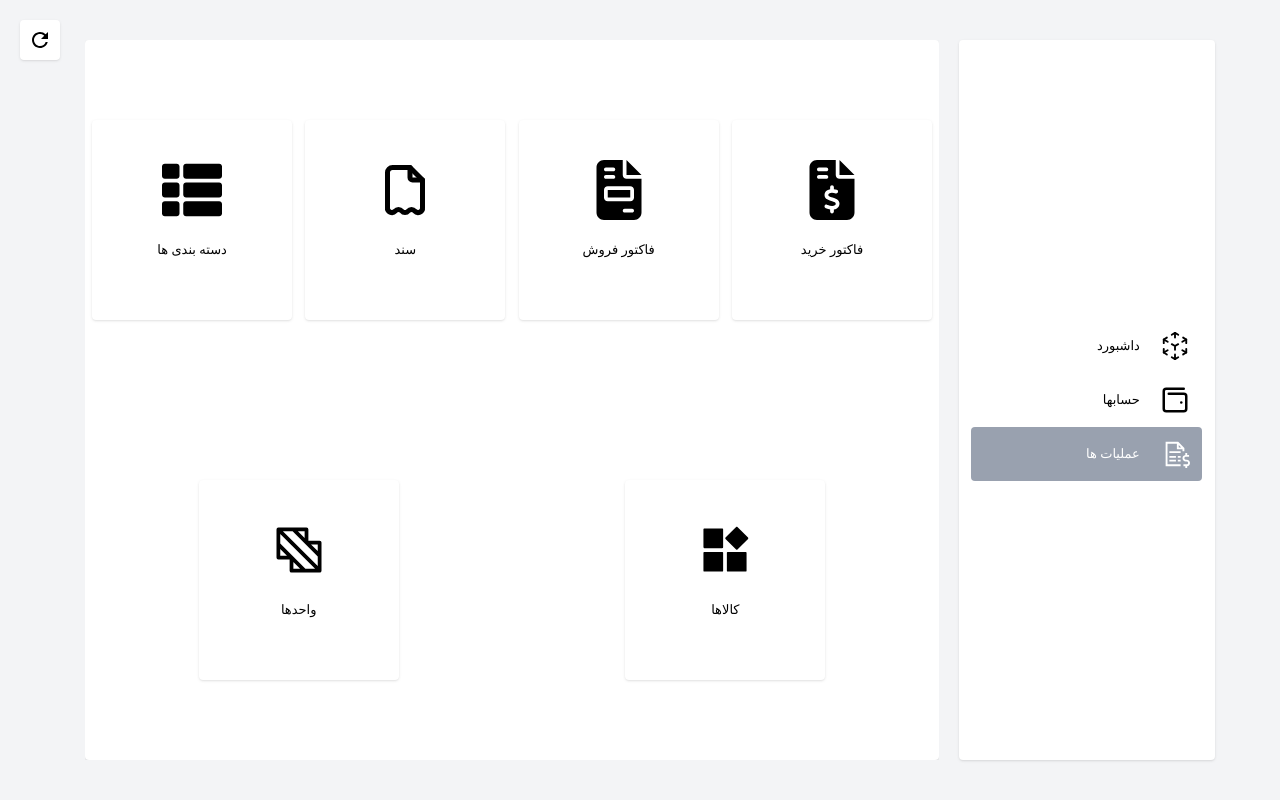
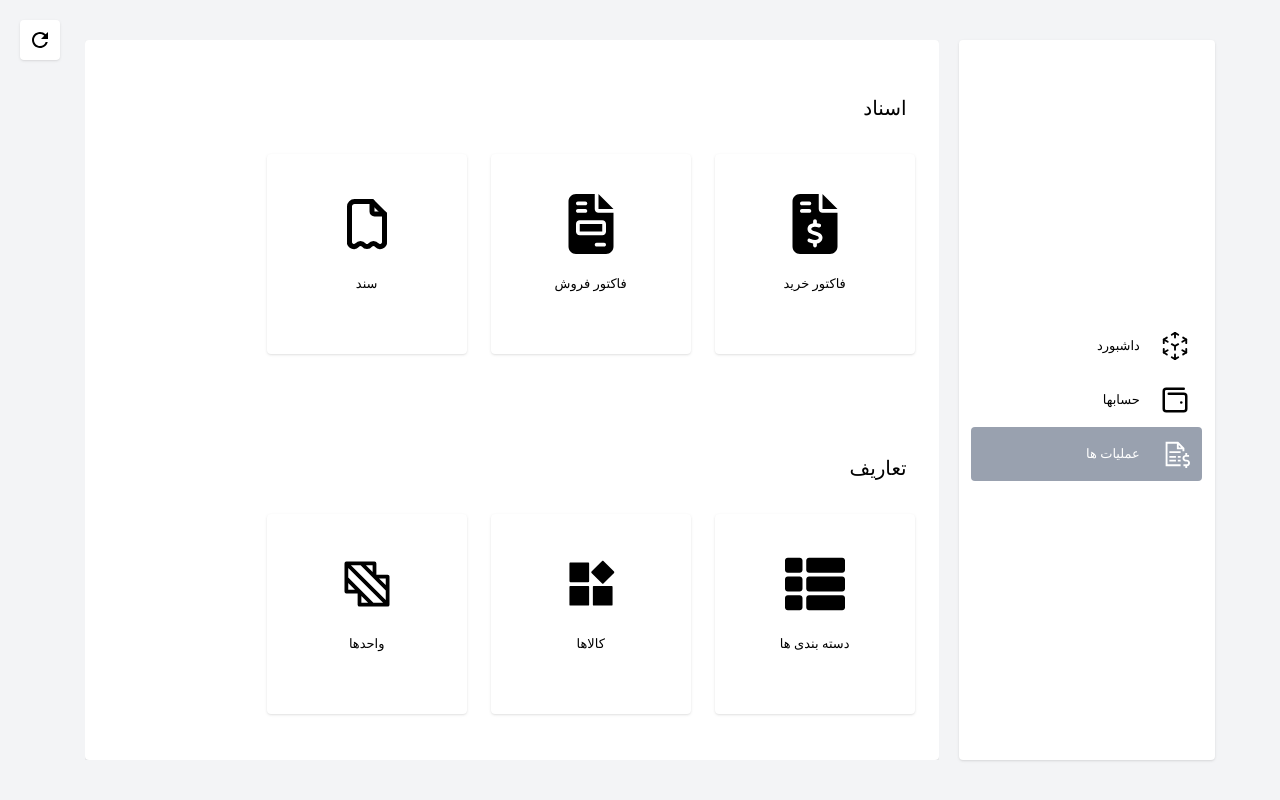
Before and after one commit to parham-snk/eccounting-resume, a React (Create React App) app: page /proggres in a window 1280 px wide. Built offline with nearby package versions, Linux system fonts and the light colour scheme; no server answers.

Commit message:
set pages titles

```diff
--- a/src/context/Context.js
+++ b/src/context/Context.js
@@ -162,7 +162,9 @@ const ContextProvider = ({ children }) => {
 
 
     return (
-        <Context.Provider value={{update, cats, orgcats, products, units, prices, changeParent, setUploadCat, removeCat, addProduct, updateProduct, removeProduct, addUnit, removeUnit }}>
+        <Context.Provider
+        value={{update, cats, orgcats, products, units, prices,
+        changeParent, setUploadCat, removeCat, addProduct, updateProduct, removeProduct, addUnit, removeUnit }}>
             {children}
         </Context.Provider>
     )
--- a/src/index.css
+++ b/src/index.css
@@ -35,6 +35,8 @@
     --text-sm--line-height: calc(1.25 / 0.875);
     --text-lg: 1.125rem;
     --text-lg--line-height: calc(1.75 / 1.125);
+    --text-xl: 1.25rem;
+    --text-xl--line-height: calc(1.75 / 1.25);
     --text-2xl: 1.5rem;
     --text-2xl--line-height: calc(2 / 1.5);
     --font-weight-medium: 500;
@@ -260,9 +262,6 @@
   .z-10 {
     z-index: 10;
   }
-  .z-30 {
-    z-index: 30;
-  }
   .z-50 {
     z-index: 50;
   }
@@ -275,8 +274,14 @@
   .order-4 {
     order: 4;
   }
+  .m-1 {
+    margin: calc(var(--spacing) * 1);
+  }
   .m-2 {
     margin: calc(var(--spacing) * 2);
+  }
+  .m-3 {
+    margin: calc(var(--spacing) * 3);
   }
   .m-4 {
     margin: calc(var(--spacing) * 4);
@@ -731,6 +736,10 @@
   .text-sm {
     font-size: var(--text-sm);
     line-height: var(--tw-leading, var(--text-sm--line-height));
+  }
+  .text-xl {
+    font-size: var(--text-xl);
+    line-height: var(--tw-leading, var(--text-xl--line-height));
   }
   .text-xs {
     font-size: var(--text-xs);
--- a/src/pages/buy-invoice.jsx
+++ b/src/pages/buy-invoice.jsx
@@ -1,4 +1,4 @@
-import { Activity, useRef, useState } from "react"
+import { Activity, useEffect, useRef, useState } from "react"
 import Modal from "../components/modal"
 import SearchUserModal from "../components/modals/searchUser"
 import Table from "./table-invoice/table"
@@ -6,6 +6,9 @@ import Table from "./table-invoice/table"
 const InvoiceBuy = props => {
     const [date, setDate] = useState("----/--/--")
     const [modal, showModal] = useState(false)
+        useEffect(() => {
+        document.title = "فاکتور خرید"
+    }, [])
     return (
         <div className="bg-white w-full h-full shadow rounded flex flex-col  md:justify-start align-middle items-start p-3 md:p-0 ">
             <div className="w-full justify-center flex py-2 pt-3 "><p className="bg-gray-500 rounded p-2 text-white text-sm ">
--- a/src/pages/cat_page.jsx
+++ b/src/pages/cat_page.jsx
@@ -21,6 +21,7 @@ const CAT_PAGE = (props) => {
         setCatList(cats)
 
     }, [cats])
+
     return (
         <div className="flex flex-col relative w-full h-full">
             <div className="shadow z-10">
--- a/src/pages/dashboard.jsx
+++ b/src/pages/dashboard.jsx
@@ -4,7 +4,7 @@ import { Chart as chartjs, LineElement, PointElement, SubTitle, CategoryScale, L
 import { Chart, Line } from "react-chartjs-2"
 import { Link } from "react-router";
 import Select from "../components/dashboard/select";
-import { Activity, useState } from "react";
+import { Activity, useEffect, useState } from "react";
 import Table from "../components/dashboard/table";
 
 
@@ -17,7 +17,9 @@ const Dashboard = props => {
     const [data, setData] = useState(fakeData)
 
     const [load, setLoad] = useState(false)
-
+    useEffect(() => {
+        document.title = "داشبورد"
+    }, [])
     return (
         <div className="
         w-full h-full
--- a/src/pages/product_page.jsx
+++ b/src/pages/product_page.jsx
@@ -6,6 +6,7 @@ const ProductPage = props => {
 
     const [changeItem, setChangeItem] = useState()
     useEffect(() => {
+        document.title="مدیریت  انبار"
     }, [changeItem])
     return (
         <div className="flex flex-row justify-between align-middle w-full h-full">
--- a/src/pages/proggres.jsx
+++ b/src/pages/proggres.jsx
@@ -5,45 +5,63 @@ import { TbInvoice } from "react-icons/tb";
 import { Link } from "react-router";
 import { AiFillProduct } from "react-icons/ai";
 import { PiUniteSquare } from "react-icons/pi";
+import { useEffect } from "react";
 export default function Proggress() {
+    useEffect(()=>{
+        document.title="صفحه فعالیت ها "
+    },[])
     return (
         <div className="bg-white w-full h-full shadow rounded flex flex-col flex-wrap md:flex-row justify-around align-middle items-center p-10 md:p-0 ">
-            <Link to={"/proggres/buyInvoice"}>
+            <div className="flex flex-col justify-center align-baseline w-full p-3">
+                <h1 className="text-xl p-5">اسناد</h1>
+                <div className="flex flex-row justify-start align-middle flex-wrap">
+                    <Link to={"/proggres/buyInvoice"}  className="m-3">
                         <div className="my-1 md:my-0 w-40 md:w-50 h-40 md:h-50 shadow rounded flex flex-col justify-center items-center hover:bg-gray-600 hover:text-white bg-white">
                             <FaFileInvoiceDollar size={60} />
                             <p className="my-5">فاکتور خرید</p>
                         </div>
                     </Link>
-            <Link to={"/proggres/sellInvoice"}>
+                    <Link to={"/proggres/sellInvoice"}  className="m-3">
                         <div className="my-1 md:my-0 w-40 md:w-50 h-40 md:h-50 shadow rounded flex flex-col justify-center items-center hover:bg-gray-600 hover:text-white bg-white">
                             <FaFileInvoice size={60} />
                             <p className="my-5">فاکتور فروش</p>
                         </div>
                     </Link>
-            <Link>
+                    <Link  className="m-3">
                         <div className="my-1 md:my-0 w-40 md:w-50 h-40 md:h-50 shadow rounded flex flex-col justify-center items-center hover:bg-gray-600 hover:text-white bg-white">
                             <TbInvoice size={60} />
                             <p className="my-5">سند</p>
                         </div>
                     </Link>
-            <Link to={"/proggres/cats"}>
+                </div>
+
+            </div>
+            <div className="flex flex-col justify-center align-baseline w-full p-3">
+                <h1 className="text-xl p-5">تعاریف</h1>
+                <div className="flex flex-row justify-start align-middle flex-wrap">
+                    <Link to={"/proggres/cats"} className="m-3">
                         <div className="my-1 md:my-0 w-40 md:w-50 h-40 md:h-50 shadow rounded flex flex-col justify-center items-center hover:bg-gray-600 hover:text-white bg-white">
                             <FaThList size={60} />
                             <p className="my-5">دسته بندی ها </p>
                         </div>
                     </Link>
-            <Link to={"/proggres/products"}>
+                    <Link to={"/proggres/products"} className="m-3">
                         <div className="my-1 md:my-0 w-40 md:w-50 h-40 md:h-50 shadow rounded flex flex-col justify-center items-center hover:bg-gray-600 hover:text-white bg-white">
                             <AiFillProduct size={60} />
                             <p className="my-5">کالاها</p>
                         </div>
                     </Link>
-            <Link to={"/proggres/units"}>
+                    <Link to={"/proggres/units"} className="m-3">
                         <div className="my-1 md:my-0 w-40 md:w-50 h-40 md:h-50 shadow rounded flex flex-col justify-center items-center hover:bg-gray-600 hover:text-white bg-white">
                             <PiUniteSquare size={60} />
                             <p className="my-5">واحدها</p>
                         </div>
                     </Link>
                 </div>
+
+            </div>
+
+
+        </div>
     )
 }
--- a/src/pages/sell-invoice.jsx
+++ b/src/pages/sell-invoice.jsx
@@ -1,4 +1,4 @@
-import { Activity, useRef, useState } from "react"
+import { Activity, useEffect, useRef, useState } from "react"
 import Modal from "../components/modal"
 import SearchUserModal from "../components/modals/searchUser"
 import Table from "./table-invoice/table"
@@ -6,6 +6,9 @@ import Table from "./table-invoice/table"
 const SellInvoice = props => {
     const [date, setDate] = useState("----/--/--")
     const [modal, showModal] = useState(false)
+    useEffect(()=>{
+        document.title="فاکتور فروش"
+    },[])
     return (
         <div className="bg-white w-full h-full shadow rounded flex flex-col  md:justify-start align-middle items-start p-3 md:p-0 ">
             <div className="w-full justify-center flex py-2 pt-3 "><p className="bg-gray-500 rounded p-2 text-white text-sm ">
--- a/src/pages/units_page.jsx
+++ b/src/pages/units_page.jsx
@@ -4,10 +4,12 @@ import UnitModifier from "./unit/Unit_modifier"
 import UnitList from "./unit/unit_list"
 
 const UnitsPage = props => {
-
+    useEffect(() => {
+        document.title = "اصلاح واحد ها "
+    }, [])
     return <div className="">
         <UnitModifier />
-        <UnitList/>
+        <UnitList />
     </div>
 }
 
```
Lines whose indentation alone changed are shown as unchanged.
